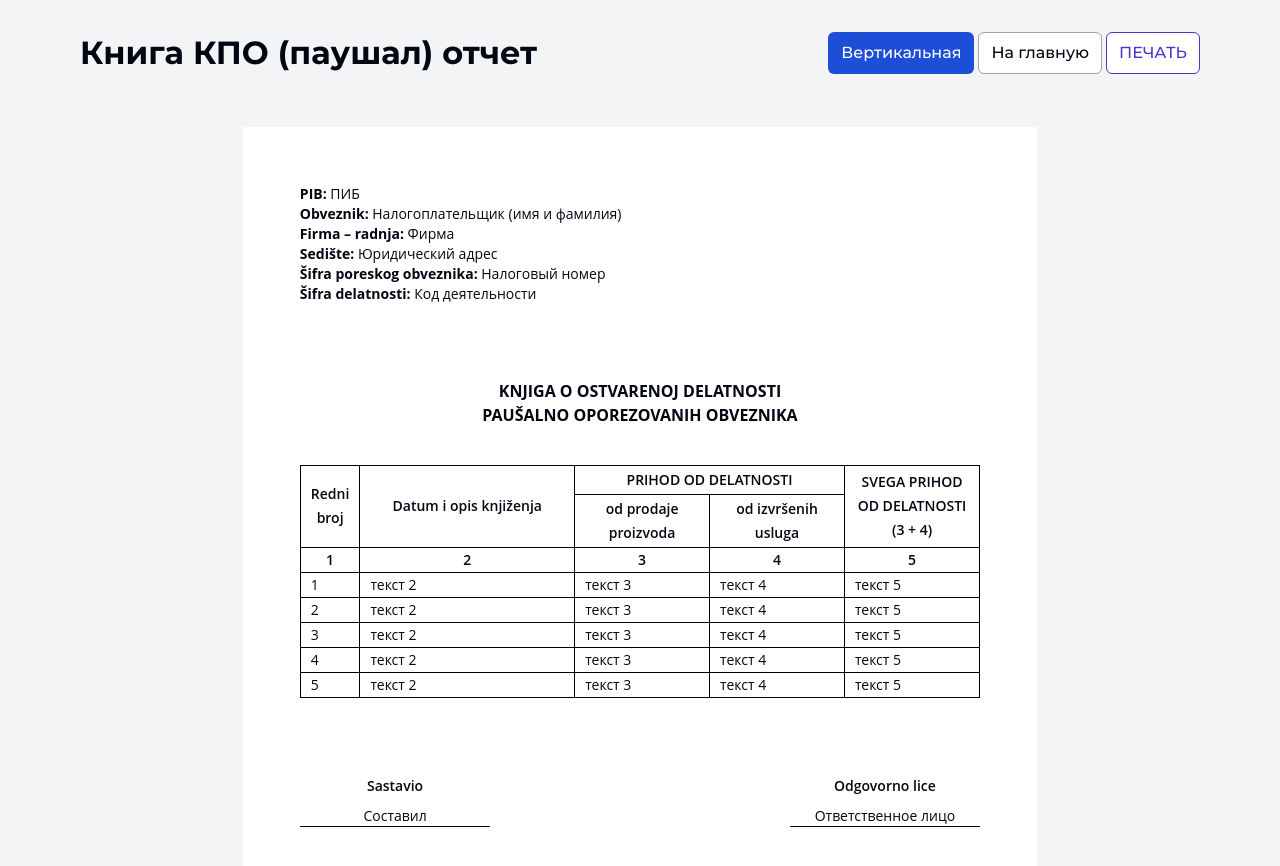
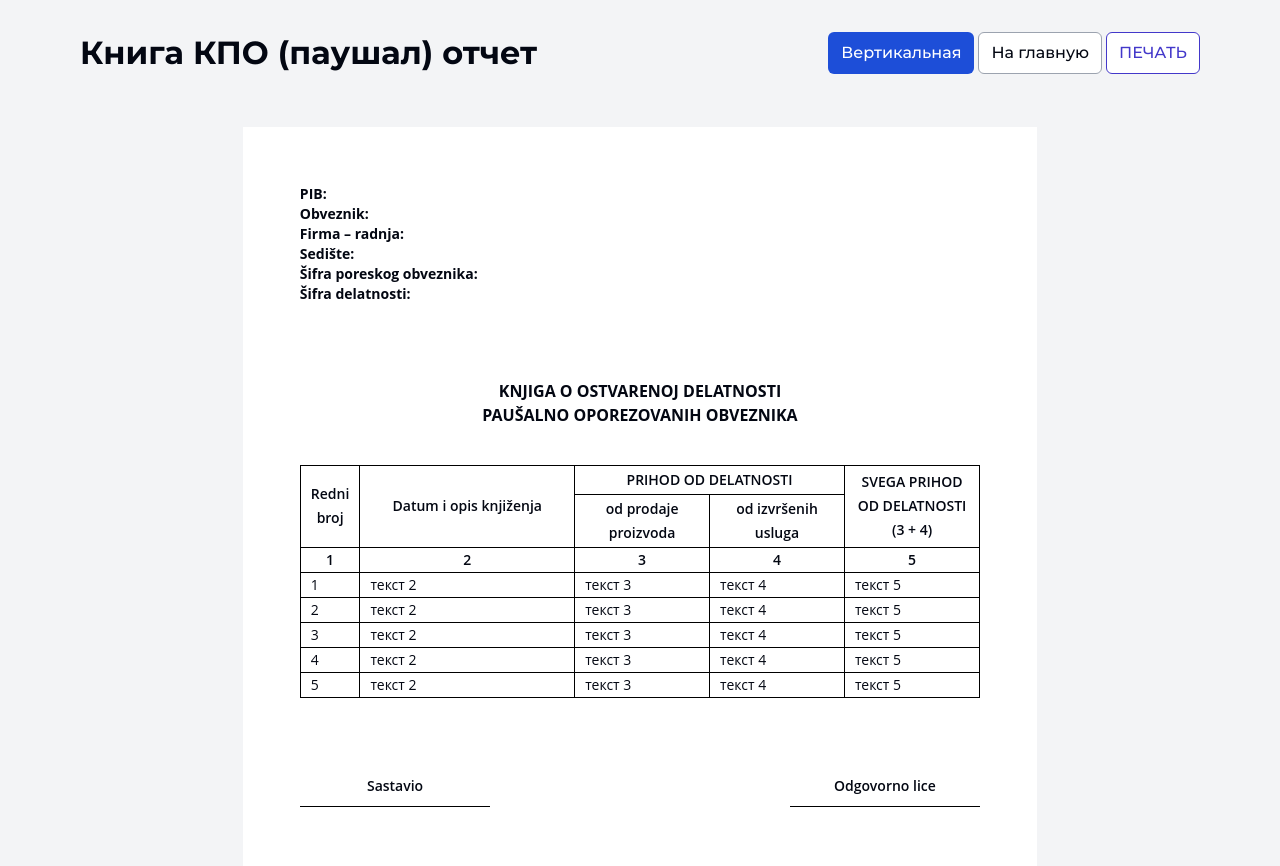
Before and after one commit to gudrum1983/turnover-ledger, a Vue app: page /preview in a window 1280 px wide. Shown: the top 866 px of the page. Built offline with nearby package versions, Linux system fonts and the light colour scheme.

Commit message:
Подключить стор в виджете на просмотр отчета

```diff
--- a/src/widgets/report-document/ui/ReportDocument.vue
+++ b/src/widgets/report-document/ui/ReportDocument.vue
@@ -1,12 +1,17 @@
 <script setup lang="ts">
 import { KPO_DICTIONARY } from '@/shared/constants/kpoDictionary.ts'
 import { computed } from 'vue'
+import { useMetaDataStore } from '@/app/stores/metaDataStore.ts'
+import { storeToRefs } from 'pinia'
 
 type Props = {
   landscape?: boolean
 }
 
 const { landscape = false } = defineProps<Props>()
+
+const store = useMetaDataStore()
+const { formData } = storeToRefs(store)
 
 const classColumn = computed(() => [{ ReportDocument_Column_landscape: landscape }])
 const classSignature = computed(() => [{ ReportDocument_SignaturePlace_landscape: landscape }])
@@ -16,7 +21,7 @@ const classSignature = computed(() => [{ ReportDocument_SignaturePlace_landscape
   <div class="ReportDocument Typo_ReportBody">
     <ul class="ReportDocument_Header">
       <li v-for="(item, index) in KPO_DICTIONARY.header" :key="index" v-bind="item">
-        <span class="Typo_ReportBodyAccent">{{ item.srLat }}:</span> {{ item.ru }}
+        <span class="Typo_ReportBodyAccent">{{ item.srLat }}:</span> {{ formData.header[index] }}
       </li>
     </ul>
 
@@ -89,12 +94,12 @@ const classSignature = computed(() => [{ ReportDocument_SignaturePlace_landscape
     <div class="ReportDocument_Footer">
       <div class="ReportDocument_SignaturePlace" :class="classSignature">
         <div class="Typo_ReportTableAccent">{{ KPO_DICTIONARY.footer.preparedBy.srLat }}</div>
-        <div class="ReportDocument_Signature">{{ KPO_DICTIONARY.footer.preparedBy.ru }}</div>
+        <div class="ReportDocument_Signature">{{ formData.footer.preparedBy }}</div>
       </div>
 
       <div class="ReportDocument_SignaturePlace" :class="classSignature">
         <div class="Typo_ReportTableAccent">{{ KPO_DICTIONARY.footer.responsiblePerson.srLat }}</div>
-        <div class="ReportDocument_Signature">{{ KPO_DICTIONARY.footer.responsiblePerson.ru }}</div>
+        <div class="ReportDocument_Signature">{{ formData.footer.responsiblePerson }}</div>
       </div>
     </div>
   </div>
```
